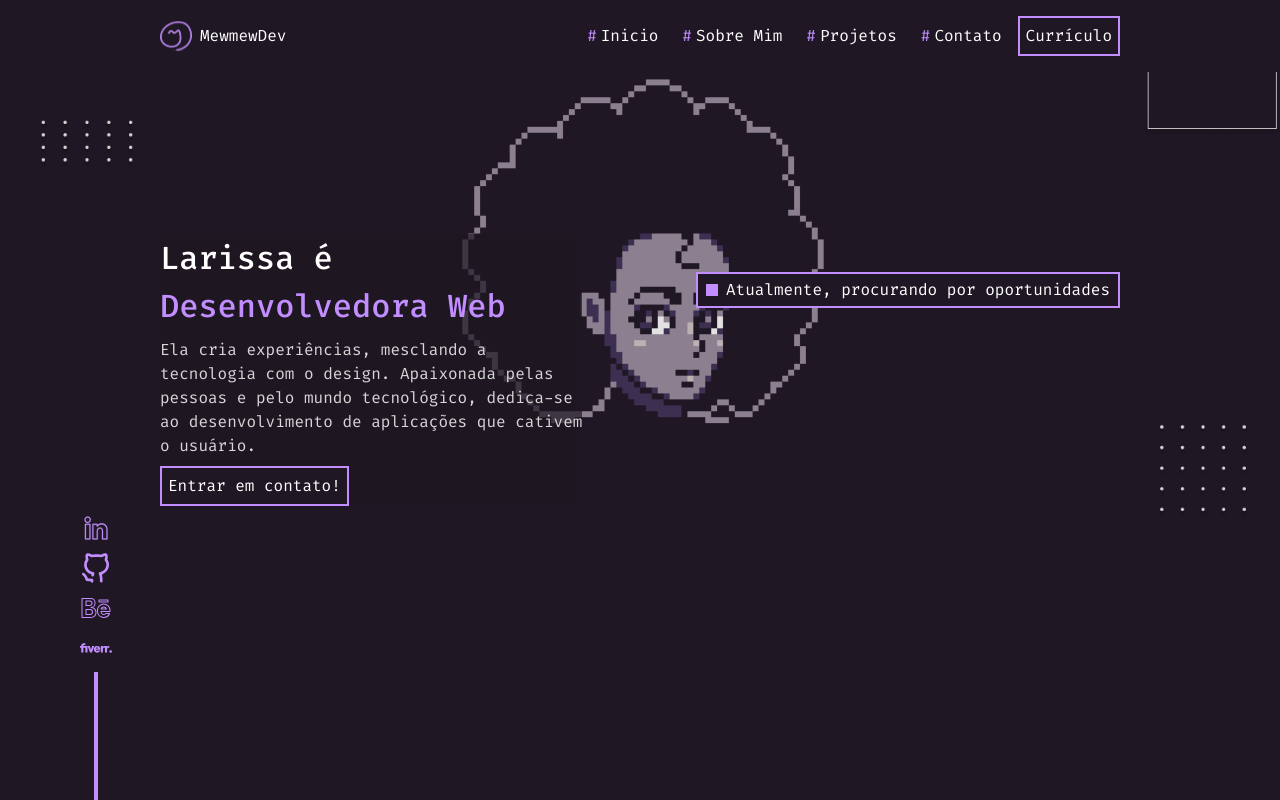
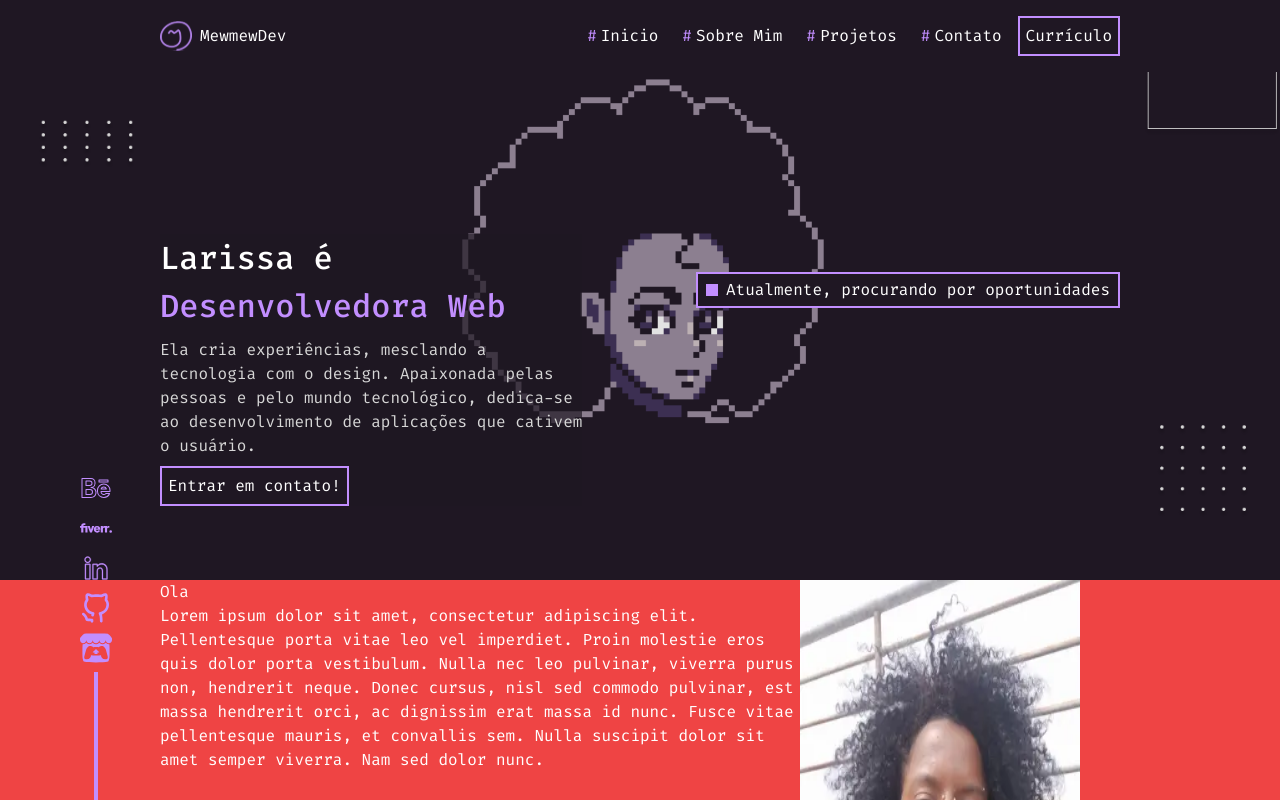
Before and after one commit to mewmewdevart/portfolio_v2, a React (Vite) app in the folder portfolio_v2/: page / in a window 1280 px wide. Shown: the top 800 px of the page. Built offline with nearby package versions, Linux system fonts and the light colour scheme.

Commit message:
feat: add the mentions and import svg

```diff
--- a/portfolio_v2/src/components/templates/Layout.tsx
+++ b/portfolio_v2/src/components/templates/Layout.tsx
@@ -6,6 +6,7 @@ import NavbarComponent from '@components/organisms/navbar/NavbarComponent';
 import SocialsBarComponent from '@components/organisms/socialsbar/SocialsbarComponent';
 
 import LinkedinIcon from '@assets/images/icons/icon_linkedin.svg';
+import ItchIoIcon from '@assets/images/icons/icon_itch.svg';
 import GithubIcon from '@assets/images/icons/icon_github.svg';
 import BehanceIcon from '@assets/images/icons/icon_behance.svg';
 import FiverrIcon from '@assets/images/icons/icon_fiverr.svg';
@@ -19,11 +20,12 @@ const navItems = [
 	{ label: 'Contato', link: '#contato' }
   ];
 
-const socialsItem = [
-	{ pathImg: LinkedinIcon , label: 'Inicio', link: '#inicio' },
-	{ pathImg: GithubIcon , label: 'Sobre Mim', link: '#sobre-mim' },
-	{ pathImg: BehanceIcon , label: 'Projetos', link: '#projetos' },
-	{ pathImg: FiverrIcon , label: 'Contato', link: '#contato' }
+  const socialsItem = [
+	{ pathImg: BehanceIcon, label: 'Contato', link: 'https://www.behance.net/MewmewDevArt' },
+	{ pathImg: FiverrIcon, label: 'Contato', link: 'https://br.fiverr.com/mewmewdevart?up_rollout=true' },
+	{ pathImg: LinkedinIcon, label: 'Inicio', link: 'https://www.linkedin.com/in/mewmewdevart/' },
+	{ pathImg: GithubIcon, label: 'Sobre Mim', link: 'https://github.com/mewmewdevart' },
+	{ pathImg: ItchIoIcon, label: 'Projetos', link: 'https://mewmewdevart.itch.io/' }
   ];
 
 const Layout: React.FC = () => {
--- a/portfolio_v2/src/pages/Homepage.tsx
+++ b/portfolio_v2/src/pages/Homepage.tsx
@@ -2,6 +2,7 @@ import React from 'react';
 
 import HeaderHomeComponent from '@components/organisms/header-home/HeaderComponent';
 import imageBackground from '@assets/images/bgMe.png';
+import SectionAboutMeComponent from '@components/organisms/section-aboutMe/SectionAboutMeComponent';
 
 function HomePage() {
   return (
@@ -21,6 +22,8 @@ function HomePage() {
         textButton="Entrar em contato!"
         styleButton="w-fit"
       />
+
+      <SectionAboutMeComponent></SectionAboutMeComponent>
     </>
   );
 }
```
Also changed, not shown: portfolio_v2/src/assets/images/itchio-textless-white.svg (added).
